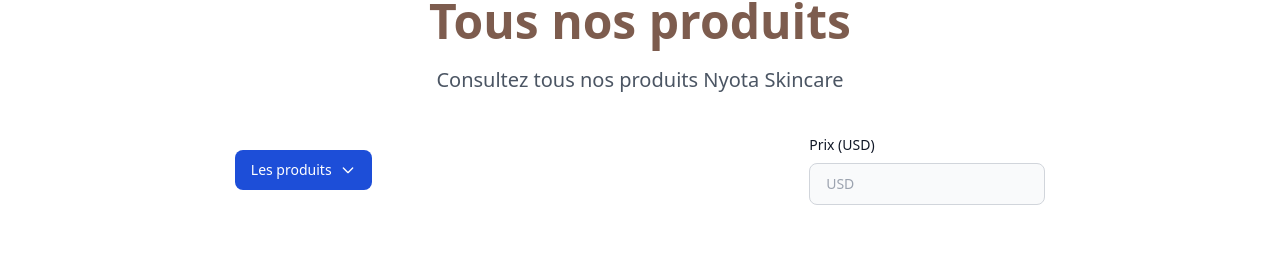
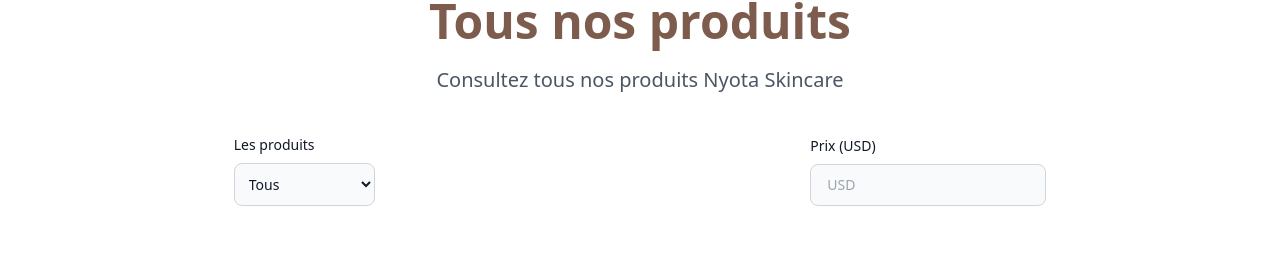
Before and after one commit to Banitongwa7/nsc-project, a Next.js app: page / in a window 1280 px wide. Shown: the part 1447-1703 px from the top of the page. Built offline with nearby package versions, Linux system fonts and the light colour scheme.

Commit message:
update 3 files and rename 1 file

```diff
--- a/app/page.tsx
+++ b/app/page.tsx
@@ -9,15 +9,11 @@
 import CardArticle from "@/components/card/CardArticle";
 import { useState, useEffect } from "react";
 import { useInView } from "react-intersection-observer";
-
-type Slide = {
-  id: number;
-  image: string;
-};
+import { SlideType } from "@/types/types";
 
 export default function Home() {
   const [visibleItems, setVisibleItems] = useState<number>(6);
-  const [isOpenProduct, setIsOpenProduct] = useState<boolean>(false);
+  const [filterProduct, setFilterProduct] = useState<string>("all");
 
   const { ref, inView } = useInView({
     threshold: 0.1,
@@ -30,7 +26,7 @@
     }
   }, [inView]);
 
-  const sliders: Slide[] = [
+  const sliders: SlideType[] = [
     { id: 1, image: "/assets/img/firstpage/image1.png" },
     { id: 2, image: "/assets/img/firstpage/image2.png" },
     { id: 3, image: "/assets/img/firstpage/image3.png" },
@@ -80,6 +76,11 @@
       thumbnail: "/assets/icons/steps/step-4.png",
     },
   ];
+
+
+  useEffect(() => {
+    console.log(filterProduct);
+  }, [filterProduct]);
 
   return (
     <div className="relative text-white text-[20px] w-full mx-auto my-10">
@@ -157,70 +158,19 @@
 
         <div className="w-full my-10 flex justify-center items-center">
           <div className="max-w-lg mx-auto relative">
-            <button
-              className="text-white bg-blue-700 hover:bg-blue-800 focus:ring-4 focus:ring-blue-300 font-medium rounded-lg text-sm px-4 py-2.5 text-center inline-flex items-center"
-              type="button"
-              data-dropdown-toggle="dropdown"
-              onClick={() => setIsOpenProduct(!isOpenProduct)}
+            <label
+              htmlFor="products"
+              className="block mb-2 text-sm font-medium text-gray-900"
             >
-              Les produits{" "}
-              <svg
-                className="w-4 h-4 ml-2"
-                fill="none"
-                stroke="currentColor"
-                viewBox="0 0 24 24"
-                xmlns="http://www.w3.org/2000/svg"
-              >
-                <path
-                  strokeLinecap="round"
-                  strokeLinejoin="round"
-                  strokeWidth="2"
-                  d="M19 9l-7 7-7-7"
-                ></path>
-              </svg>
-            </button>
-
-            <div
-              className={`absolute right-0 mt-2 w-56 origin-top-right bg-white text-base z-50 list-none divide-y divide-gray-100 rounded shadow my-4 ${
-                isOpenProduct ? "" : "hidden"
-              }`}
-              id="dropdown"
-            >
-              <ul className="py-1" aria-labelledby="dropdown">
-                <li>
-                  <a
-                    href="#"
-                    className="text-sm hover:bg-gray-100 text-gray-700 block px-4 py-2"
-                  >
-                    CeraVe
-                  </a>
-                </li>
-                <li>
-                  <a
-                    href="#"
-                    className="text-sm hover:bg-gray-100 text-gray-700 block px-4 py-2"
-                  >
-                    The ordinary
-                  </a>
-                </li>
-                <li>
-                  <a
-                    href="#"
-                    className="text-sm hover:bg-gray-100 text-gray-700 block px-4 py-2"
-                  >
-                    La roche posay
-                  </a>
-                </li>
-                <li>
-                  <a
-                    href="#"
-                    className="text-sm hover:bg-gray-100 text-gray-700 block px-4 py-2"
-                  >
-                    Eucerin
-                  </a>
-                </li>
-              </ul>
-            </div>
+              Les produits
+            </label>
+            <select name="products" id="products" onChange={(e) => setFilterProduct(e.target.value)} className="bg-gray-50 border border-gray-300 text-gray-900 text-sm rounded-lg focus:ring-blue-500 focus:border-blue-500 block w-full p-2.5">
+              <option value="all">Tous</option>
+              <option value="CeraVejjjj">CeraVe</option>
+              <option value="The ordinary">The ordinary</option>
+              <option value="La roche posay">La roche posay</option>
+              <option value="Eucerin">Eucerin</option>
+            </select>
           </div>
 
           <form className="max-w-sm mx-auto">
--- a/components/card/CardArticle.tsx
+++ b/components/card/CardArticle.tsx
@@ -1,7 +1,7 @@
 import React from 'react'
 import Link from 'next/link'
 import Image from 'next/image'
-import type { ItemType } from '@/types/itemType'
+import type { ItemType } from '@/types/types'
 
 export default function CardArticle({ item }: { item: ItemType }) {
   return (
--- a/data/AllArticles.ts
+++ b/data/AllArticles.ts
@@ -1,4 +1,4 @@
-import type { ItemType } from "@/types/itemType";
+import type { ItemType } from "@/types/types";
 
 const AllArticles: ItemType[] = [
     {
--- a/types/itemType.d.ts
+++ b/types/types.ts
@@ -6,3 +6,9 @@
     price: string;
     marque: string;
 };
+
+
+export type SlideType = {
+    id: number;
+    image: string;
+  };
```
